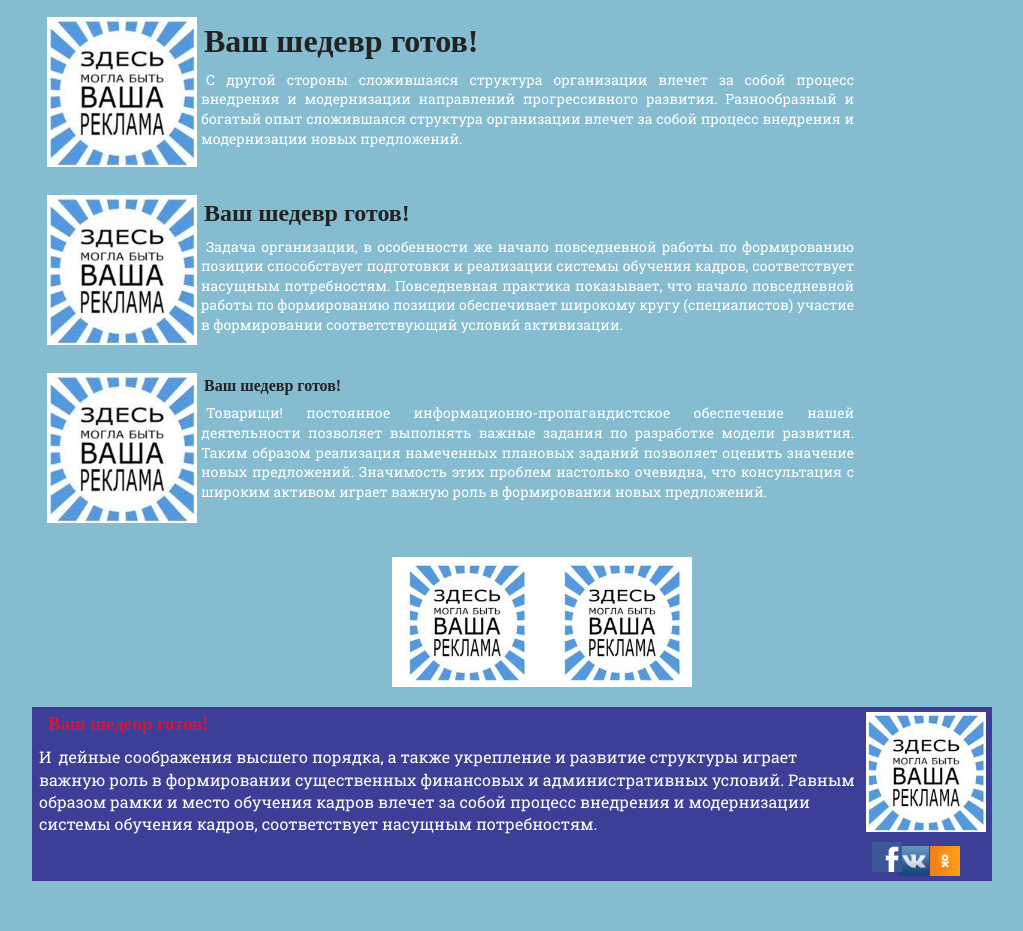
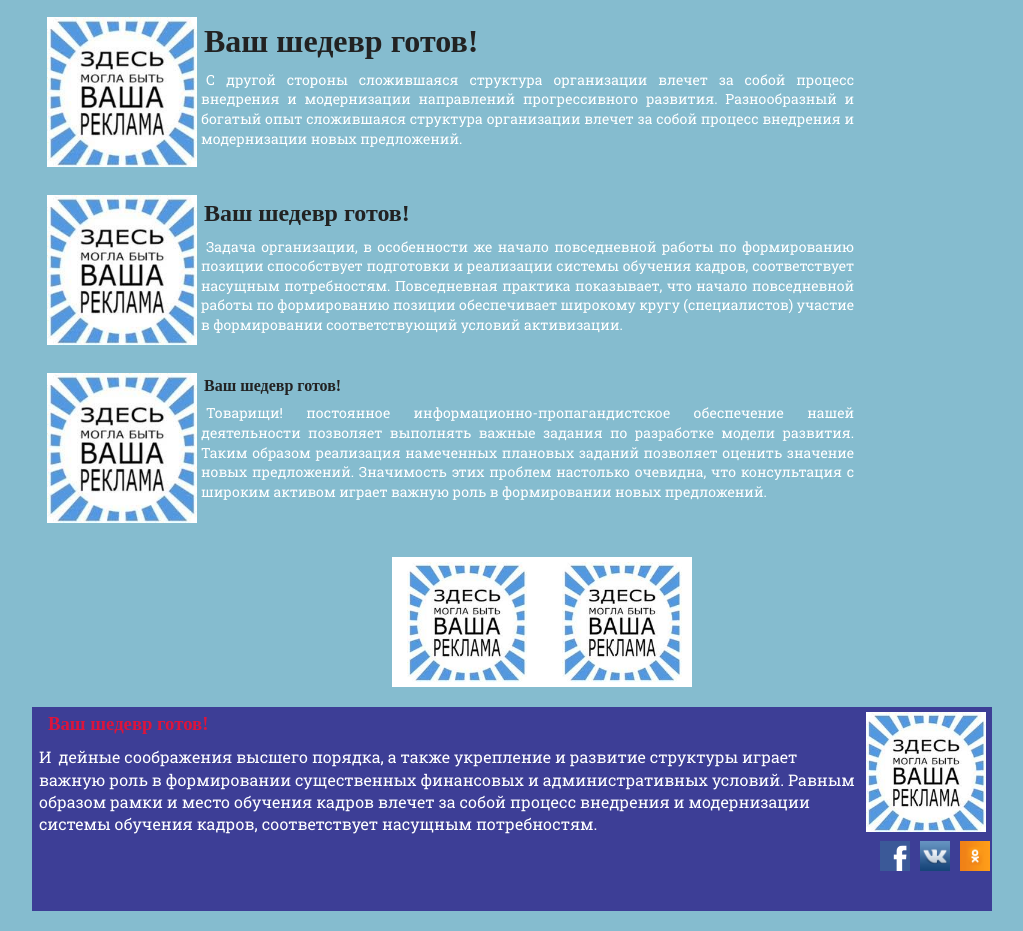
Before and after one commit to Userbash/training-css, a plain HTML site: page index.html in a window 1280 px wide. Shown: the part 279-1210 px from the top of the page, without its empty margins (128-1151 px from the left). Before the commit the page ends 1180 px from the top, so only its background shows below. Drawn offline with Linux system fonts and the light colour scheme.

Commit message:
Update stylis

```diff
--- a/css/my.css
+++ b/css/my.css
@@ -107,16 +107,19 @@ p {
     background: #3d3e96;
     display: block;
     padding: 0 1px 20px;
+    overflow: auto;
 
 
 }
 
 .superblock h3 {
     color: crimson;
+    overflow: auto;
 }
 
 .superblock p {
     color: #ffffff;
+    overflow: auto;
 }
 
 .newwait {
@@ -197,29 +200,33 @@ p {
 .social {
     width: auto;
     height: auto;
+    overflow: auto;
 }
 
 .socialok {
-    margin: 0 10px;
-    padding: 5px 20px 10px 10px;
+    margin: 0 auto;
+    padding: 0 auto;
     clear: both;
     float: right;
+    overflow: auto;
 }
 
 .socialfs {
-    width: 1px;
-    size: 25px;
-    margin: 0 15px;
-    padding: 1px;
+    width: 40px;
+    size: 40px;
+    margin: 0 auto;
+    padding: 0 auto;
     float: right;
+    overflow: auto;
 }
 
 .socialvk {
-    width: 1px;
-    size: 1px;
-    margin: 0 5px;
-    padding: 5px 5px;
+    width: 40px;
+    size: 40px;
+    margin: 0 auto;
+    padding: 0 auto;
     float: right;
+    overflow: auto;
 }
 
 .ctx {
```
